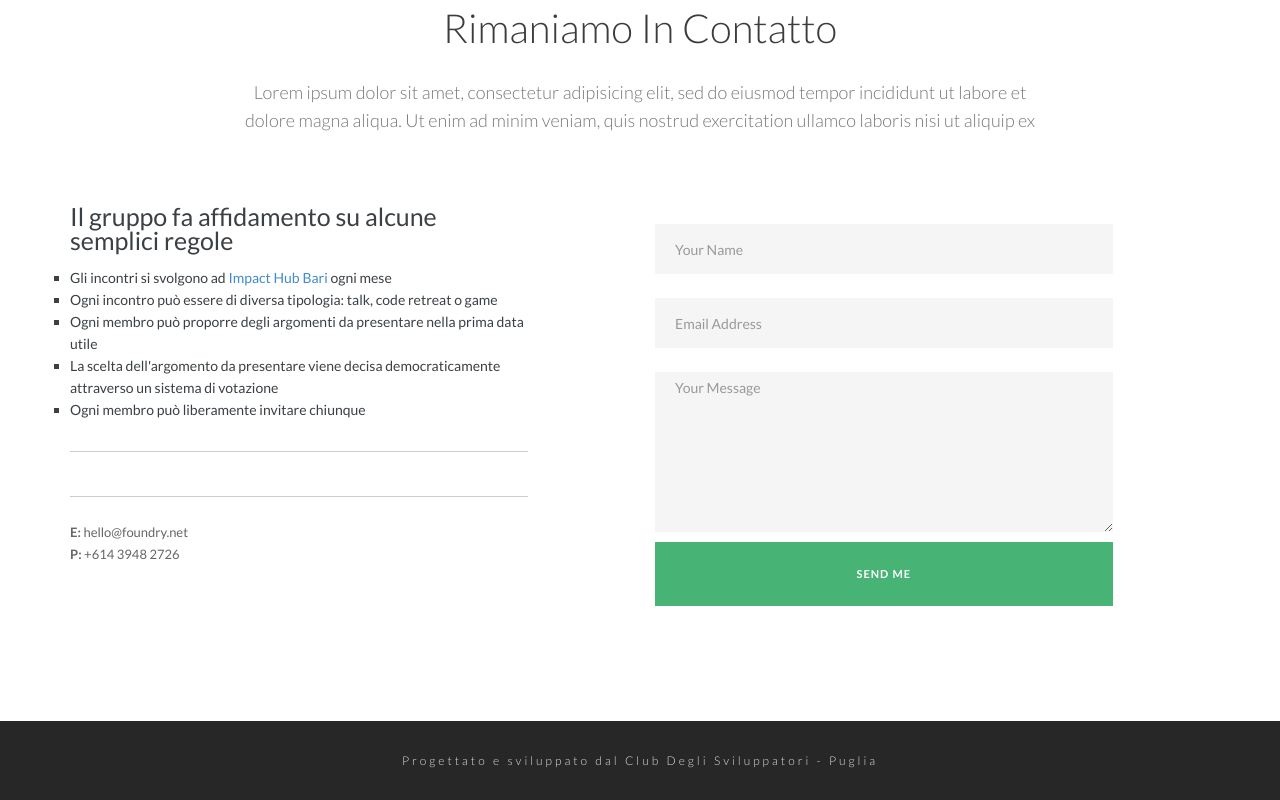
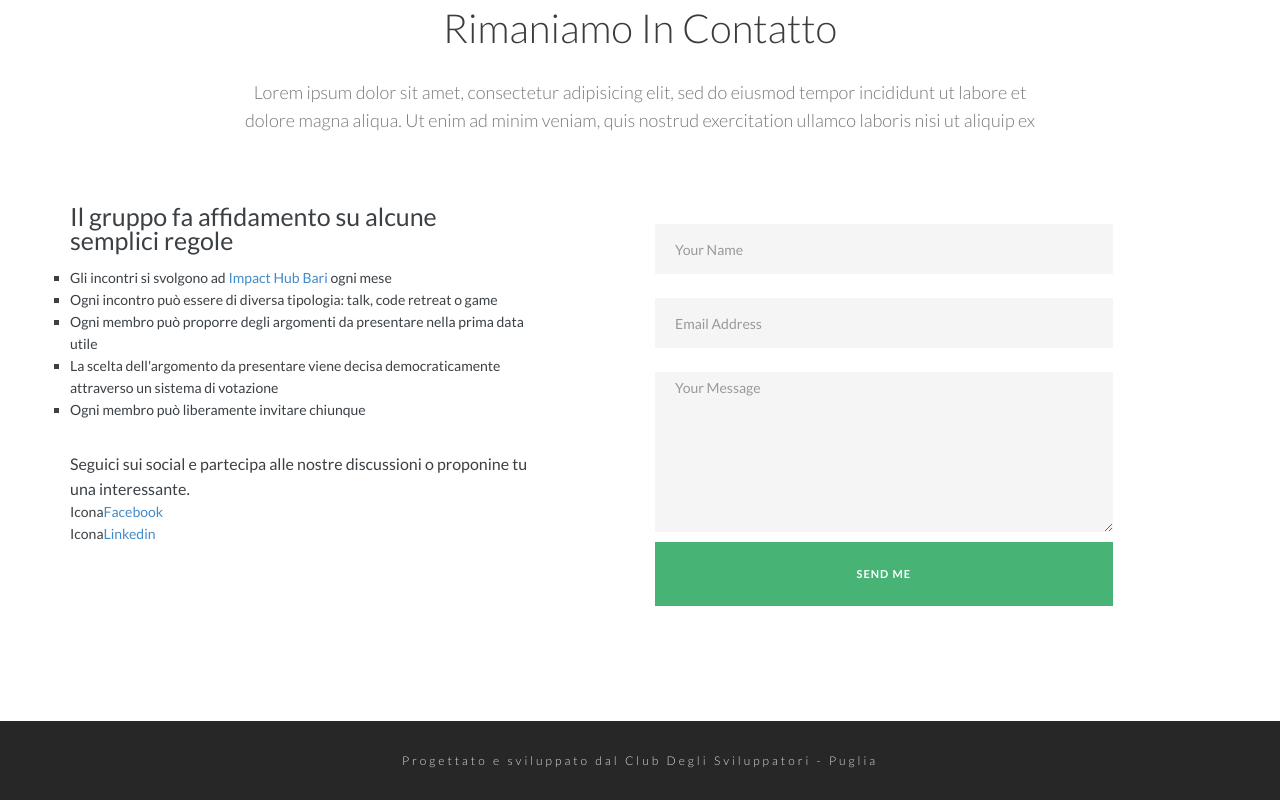
Before and after one commit to nunziogianfelice/cds_landing, a plain HTML site: page index.html in a window 1280 px wide. Shown: the part 2086-2886 px from the top of the page. Drawn offline with nearby package versions, Linux system fonts and the light colour scheme; some packages are replaced by stand-ins of ours; files whose address does not match are found by name.

Commit message:
favicon e link social

```diff
--- a/index.html
+++ b/index.html
@@ -274,16 +274,13 @@
                                     <li>Ogni membro può liberamente invitare chiunque</li>
                                 </ul>
 							</div>
-							<address class="address">
-                                <hr>
-								<img src="" alt="">
-                                <hr>
-                                <p><strong>E:</strong>&nbsp;hello@foundry.net<br>
-                                <strong>P:</strong>&nbsp;+614 3948 2726</p>
+							</div>
+                            <p>Seguici sui social e partecipa alle nostre discussioni o proponine tu una interessante.</p>
+                                Icona<a target="_blank" href="https://www.facebook.com/groups/cdspuglia/">Facebook</a>
+                                    <br>
+                                Icona<a target="_blank" href="https://www.linkedin.com/groups/5023541">Linkedin</a>
 
 
-							</address>
-						</div>
                     </div>
 
                     <div class="col-xs-12 col-sm-12 col-md-5 col-md-offset-1 wow fadeInUp" data-wow-delay="0.3s">
@@ -334,7 +331,6 @@
         <!-- Js -->
         <script src="js/vendor/modernizr-2.6.2.min.js"></script>
         <script src="js/vendor/jquery-1.10.2.min.js"></script>
-        <script src="https://maps.googleapis.com/maps/api/js?sensor=false"></script>
         <script src="js/jquery.lwtCountdown-1.0.js"></script>
         <script src="js/bootstrap.min.js"></script>
         <script src="js/owl.carousel.min.js"></script>
```
Also changed, not shown: favicon.ico.
